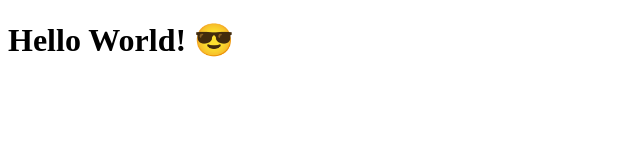
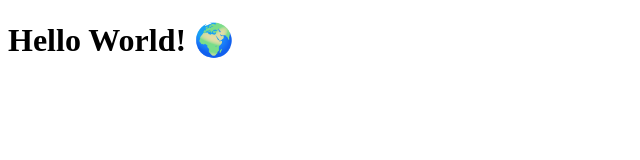
Before and after one commit to italonery/clone-tabnews, a Next.js app: page / in a window 1280 px wide. Shown: the top 160 px of the page, without its empty margins (0-640 px from the left). Built offline with nearby package versions, Linux system fonts and the light colour scheme.

Commit message:
modifica frase

```diff
--- a/pages/index.js
+++ b/pages/index.js
@@ -1,5 +1,5 @@
 function Home() {
-  return <h1>Hello World! 😎</h1>;
+  return <h1>Hello World! 🌍</h1>;
 }
 
 export default Home;
```
